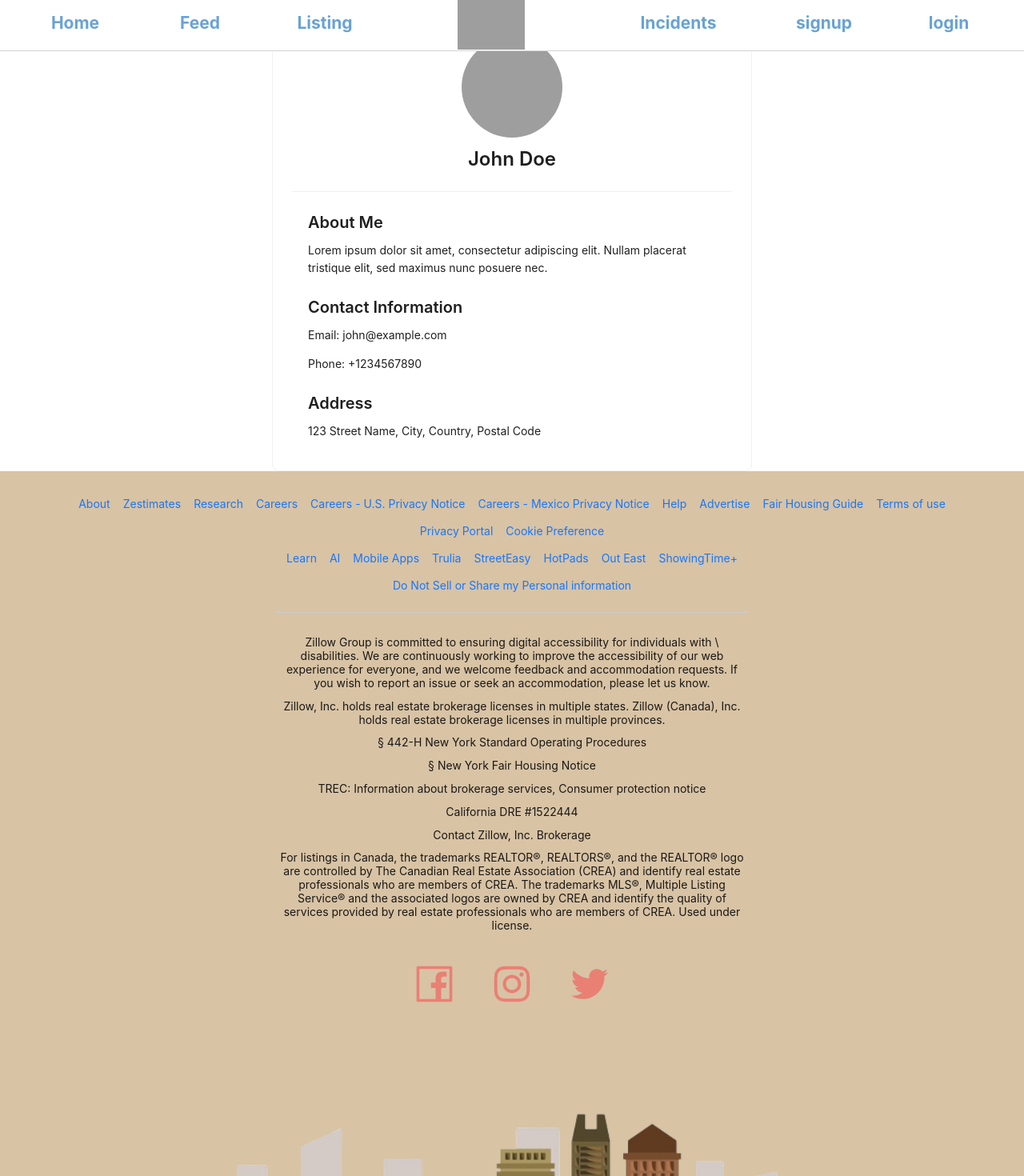
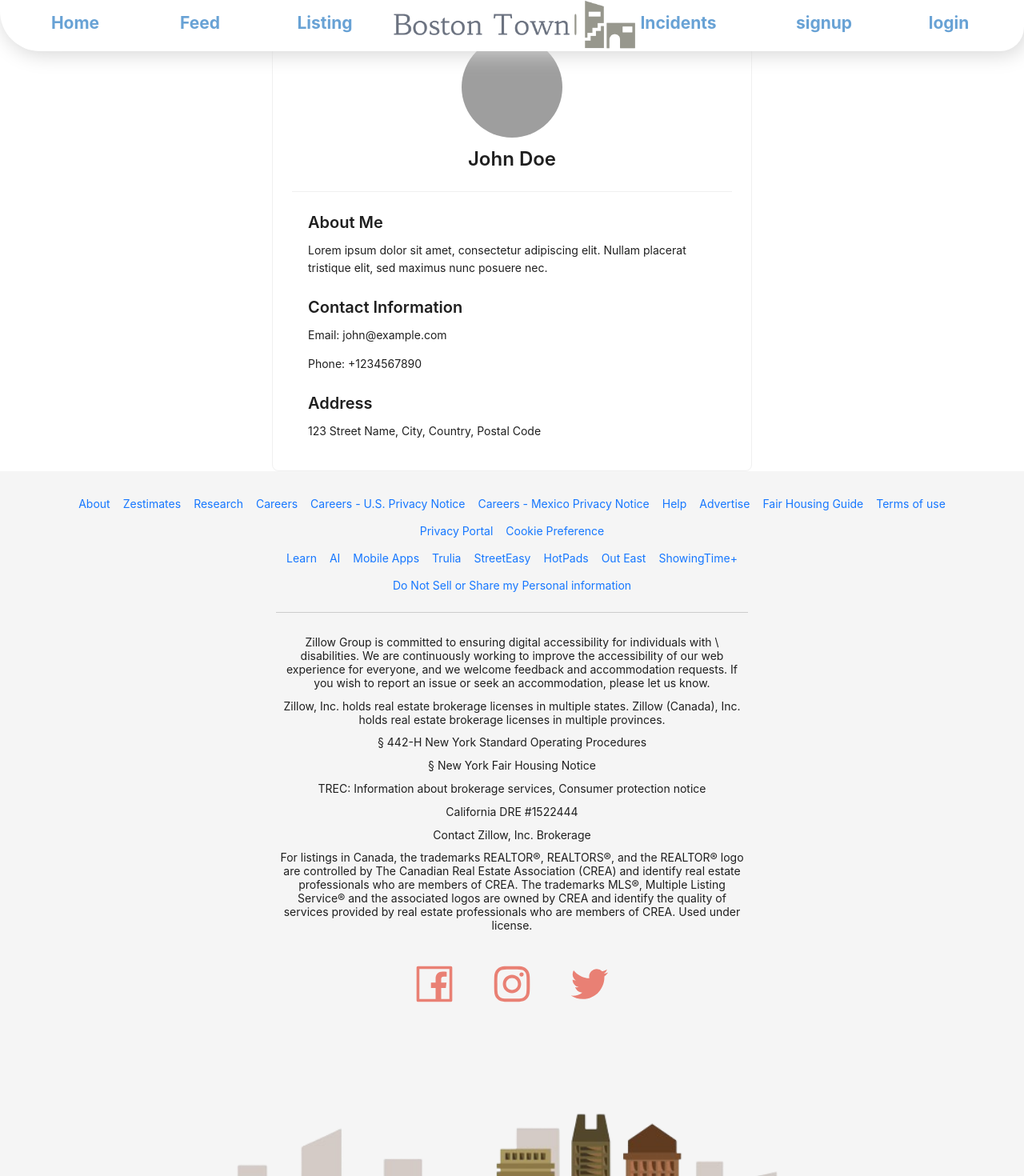
Before and after one commit to gadanishant/Test, a React (Create React App) app in the folder boston-town/: page /profile in a window 1280 px wide. Shown: the top 1470 px of the page at 80% size. Built offline with nearby package versions, Linux system fonts and the light colour scheme; grey boxes are pictures that could not be loaded.

Commit message:
navbar fixed

```diff
--- a/boston-town/src/components/footer/footer.css
+++ b/boston-town/src/components/footer/footer.css
@@ -1,16 +1,16 @@
 .app-footer {
     text-align: center;
-    background-color:#D8C3A5;
+    /* background-color:#D8C3A5; */
   }
 
   .app-footer .footer-link{
-    margin: 6px 8px; /* Adjust the space between links as needed */
+    margin: 6px 8px;
     display: inline-block;
   }
 
   .horizontal-line {
-    border: none; /* Remove default border */
-    border-top: 1px solid #ccc; /* Adjust color and thickness as needed */
+    border: none;
+    border-top: 1px solid #ccc;
     width: 50%;
     margin: 16px auto;
   }
--- a/boston-town/src/components/navbar/navbar.css
+++ b/boston-town/src/components/navbar/navbar.css
@@ -13,9 +13,11 @@
     /* padding: 0rem 2rem 0rem 2rem; */
     padding: 1rem !important;
     height: 4rem;
-    border-bottom: 1px solid lightgrey;
+    /* border-bottom: 1px solid lightgrey; */
     background: white;
-
+    box-shadow: 3px 3px 27px lightgray;
+    border-bottom-left-radius: 50px;
+    border-bottom-right-radius: 30px;
 }
 
 .margin_auto #Col{
--- a/boston-town/src/pages/customer/signup/signup.js
+++ b/boston-town/src/pages/customer/signup/signup.js
@@ -23,6 +23,7 @@ const Signup = () => {
     }, []);
     return (
         <>
+        <Form>
             <Form.Item
                 label="FirstName"
                 name="firstname"
@@ -185,7 +186,7 @@ const Signup = () => {
             </Form.Item>
 
             <Button type="primary">Submit</Button>
-
+        </Form>
 
         </>
     );
```
Also changed, not shown: boston-town/src/assets/images/logo4.png (added).
